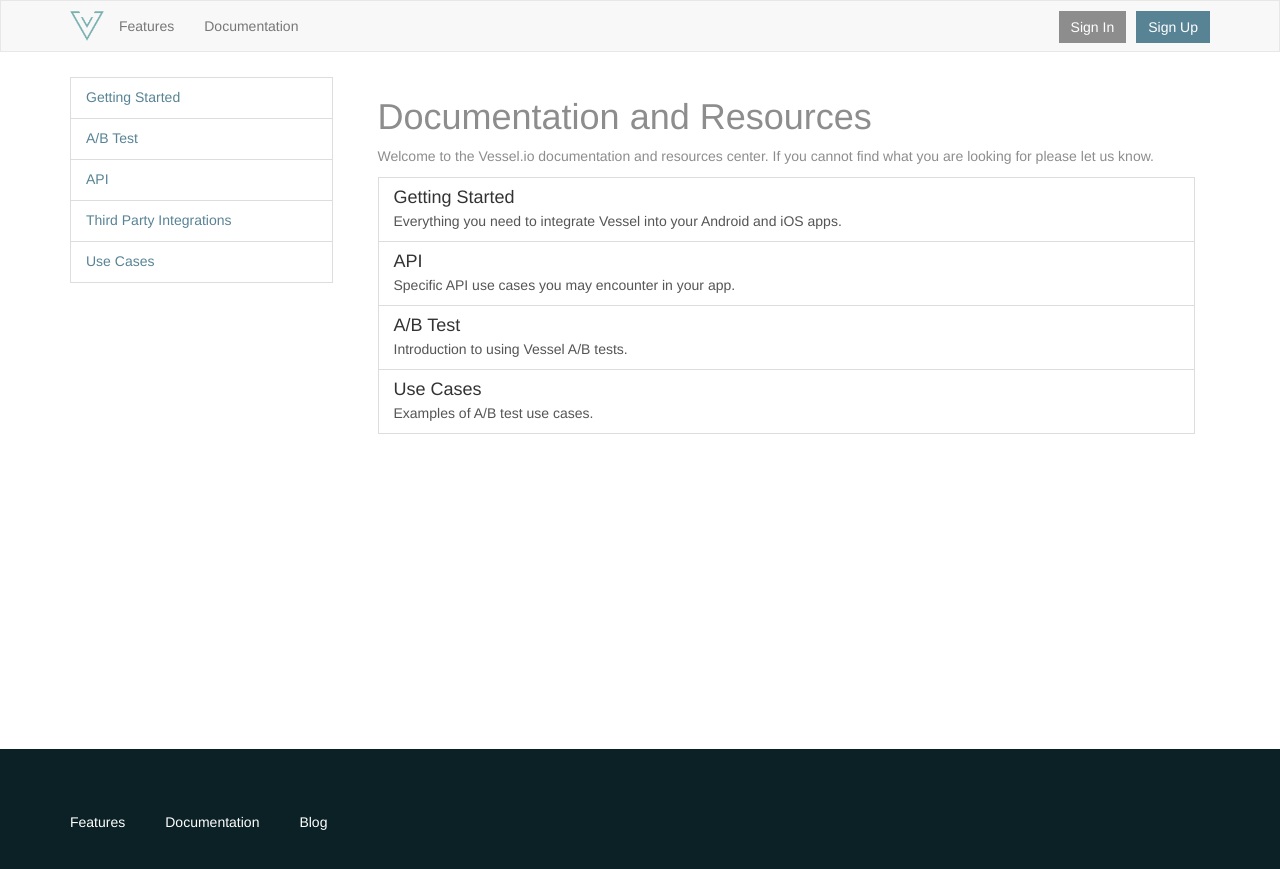
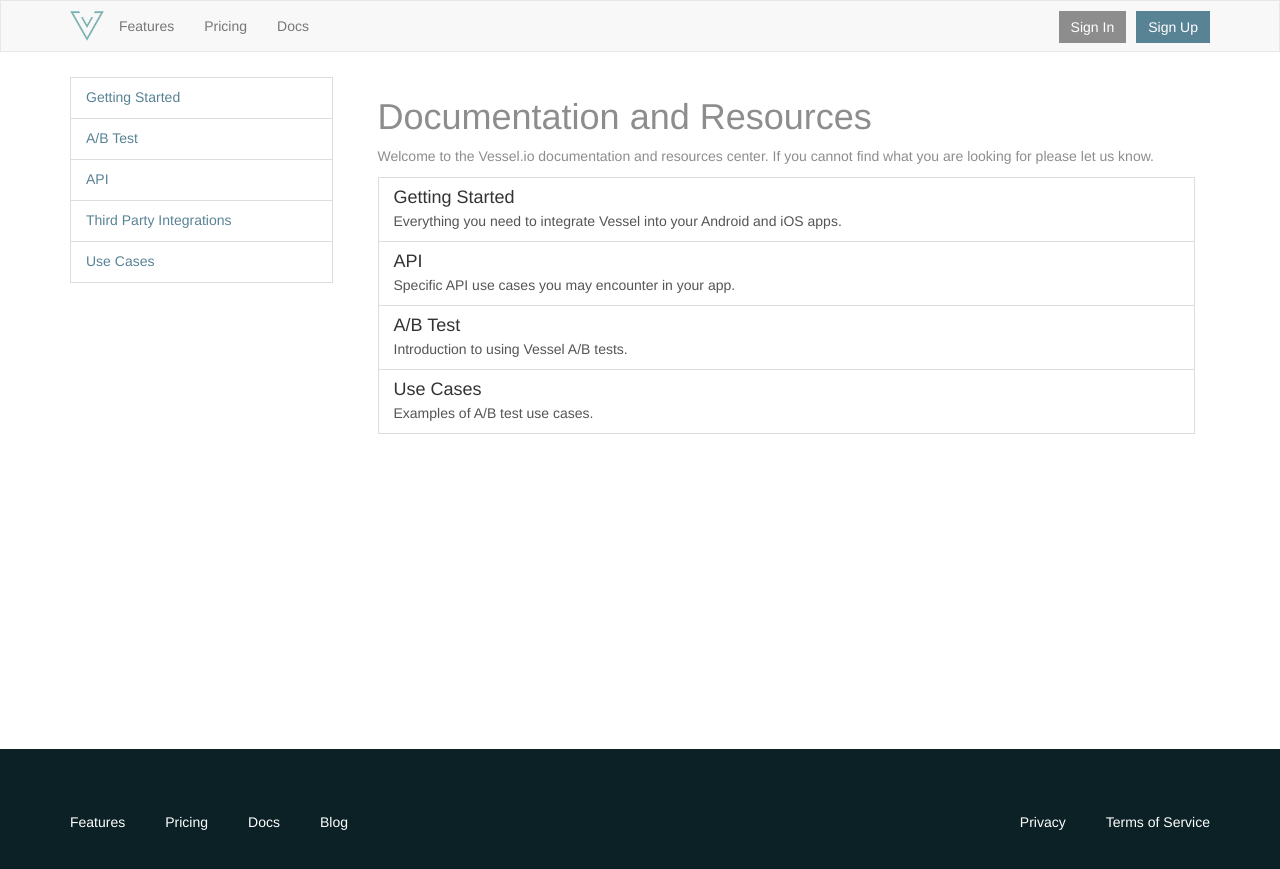
Before and after one commit to vesselio/resources, a Jekyll site: the page built from index.html, in a window 1280 px wide. Shown: the top 869 px of the page. Built offline with Jekyll 4.4.1, drawn with Linux system fonts in a browser that asks for light colours; the list of posts is cut into pages by our own code.

Commit message:
footer header updated

```diff
--- a/_includes/footer.html
+++ b/_includes/footer.html
@@ -2,16 +2,30 @@
     <div class='jumbotron bg-color-dark-blue footer'>
         <div class='container'>
             <div class='row'>
-                <div class='col-xs-6 col-sm-8 col-md-8'>
+                <div class='col-xs-6 col-sm-6 col-md-6'>
                 <ul class='pull-left unstyled horizonal'>
                     <li>
                         <a href="http://www.vessel.io/features">Features</a>
                     </li>
                     <li>
-                            <a href="{{ site.baseurl }}">Documentation</a>
+                        <a href="http://www.vessel.io/pricing">Pricing</a>
                     </li>
                     <li>
-                            <a href='http://blog.vessel.io/'>Blog</a>
+                        <a href="http://docs.vessel.io">Docs</a>
+                    </li>
+                    <li>
+                        <a target='_blank' href='http://blog.vessel.io/'>Blog</a>
+                    </li>
+                </ul>
+            </div>
+            <div class='col-xs-6 col-sm-6 col-md-6'>
+                <ul class='pull-right unstyled horizonal'>
+
+                    <li>
+                        <a href="http://www.vessel.io/privacy">Privacy</a>
+                    </li>
+                    <li>
+                        <a href="http://www.vessel.io/tos">Terms of Service</a>
                     </li>
                 </ul>
             </div>
--- a/_includes/header.html
+++ b/_includes/header.html
@@ -23,7 +23,10 @@
                         <a href="http://www.vessel.io/features">Features</a>
                     </li>
                     <li>
-                        <a href="{{ site.baseurl }}">Documentation</a>
+                    <a href="http://www.vessel.io/pricing">Pricing</a>
+                </li>
+                    <li>
+                        <a href="{{ site.baseurl }}">Docs</a>
                     </li>
                 </ul>
                 <ul class="nav navbar-nav navbar-right nav-ctas hidden-xs">
```
Lines whose indentation alone changed are shown as unchanged.
